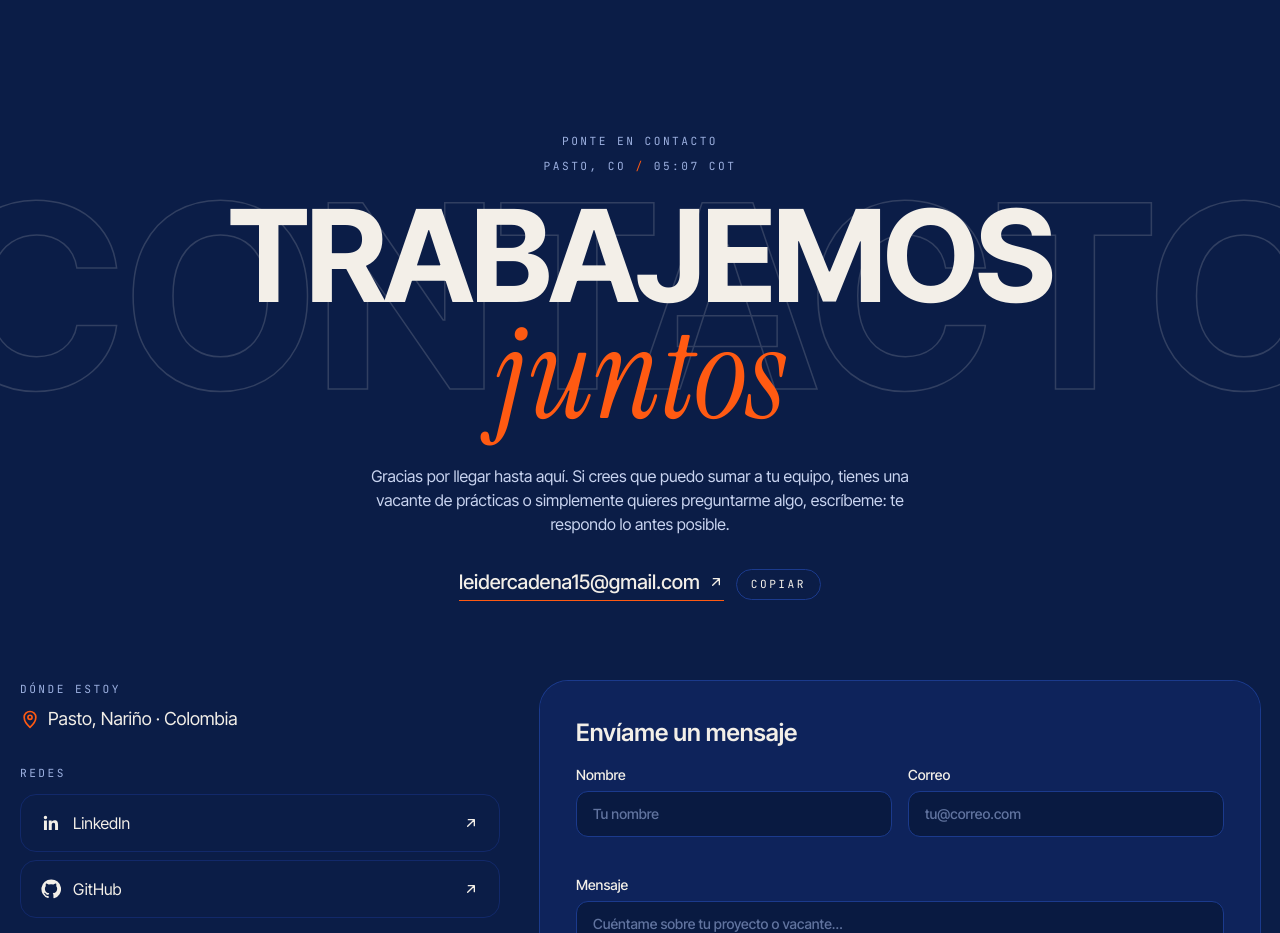
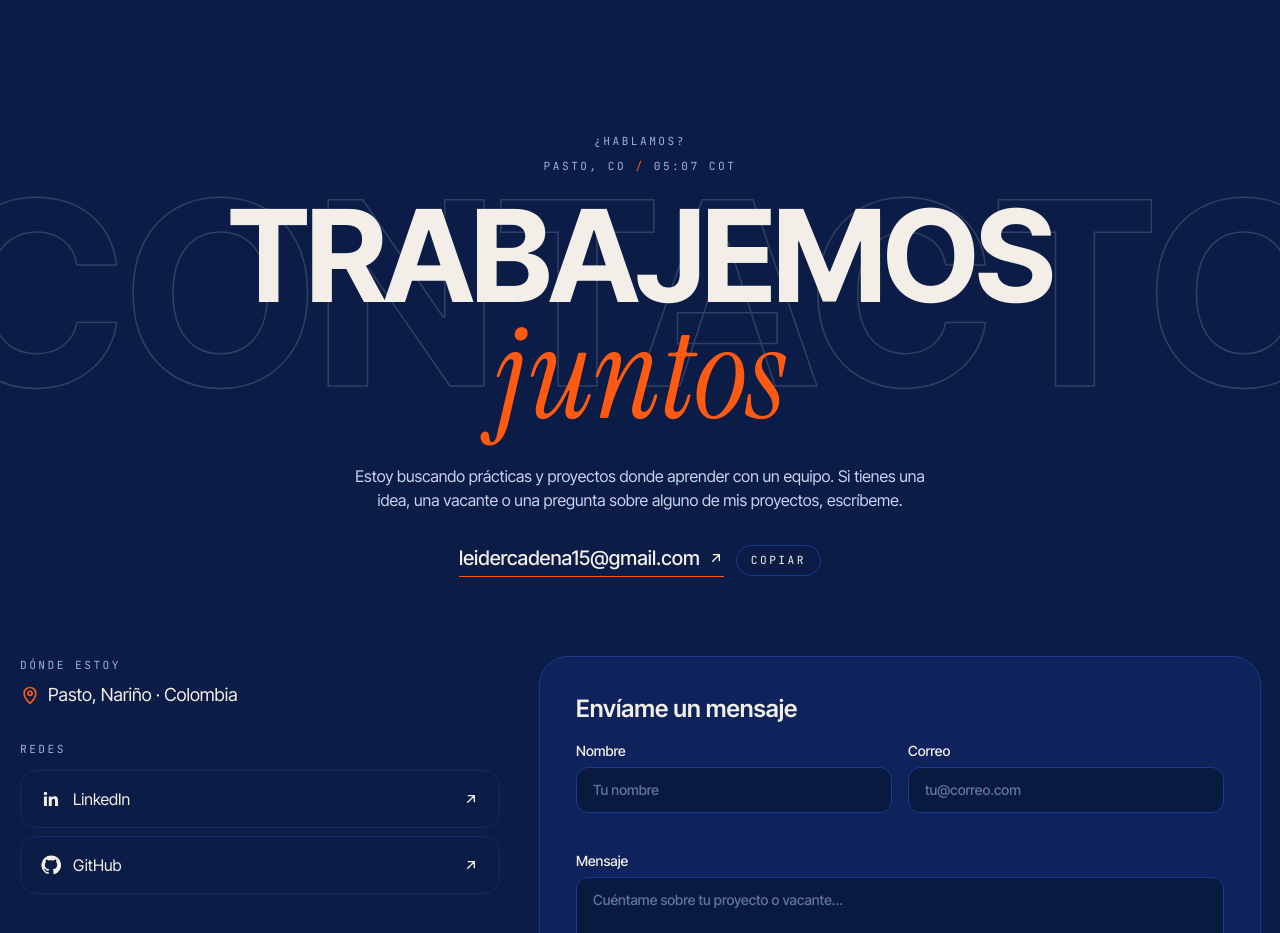
Before and after one commit to LeiderCadena2110/My_Portfolio, a Next.js app in the folder mi-portafolio/: page / in a window 1280 px wide. Shown: the part 7460-8393 px from the top of the page. Built offline with nearby package versions, Linux system fonts and the light colour scheme.

Commit message:
feat(contact): texto de contacto propio

```diff
--- a/mi-portafolio/components/Contact.tsx
+++ b/mi-portafolio/components/Contact.tsx
@@ -94,7 +94,7 @@ export default function Contact() {
       <div className="relative mx-auto max-w-7xl px-5">
         {/* Encabezado grande, centrado */}
         <div className="text-center">
-          <p className="reveal kicker text-sapphire-300">Ponte en contacto</p>
+          <p className="reveal kicker text-sapphire-300">¿Hablamos?</p>
           <p className="reveal mt-2 kicker text-sapphire-300" suppressHydrationWarning>
             {profile.city} <span className="text-ember">/</span> {time || "--:--"} COT
           </p>
@@ -104,8 +104,8 @@ export default function Contact() {
             <span className="font-serif font-normal tracking-normal text-ember normal-case italic">juntos</span>
           </h2>
           <p className="reveal mx-auto mt-8 max-w-xl text-sapphire-200">
-            Gracias por llegar hasta aquí. Si crees que puedo sumar a tu equipo, tienes una vacante de prácticas o
-            simplemente quieres preguntarme algo, escríbeme: te respondo lo antes posible.
+            Estoy buscando prácticas y proyectos donde aprender con un equipo. Si tienes una idea, una vacante o
+            una pregunta sobre alguno de mis proyectos, escríbeme.
           </p>
           <div className="reveal mt-8 flex flex-wrap items-center justify-center gap-3">
             <a href={`mailto:${profile.email}`} className="arrow-link inline-flex items-center gap-2 border-b border-ember pb-1 text-lg font-medium break-all hover:text-ember sm:text-xl">
```
